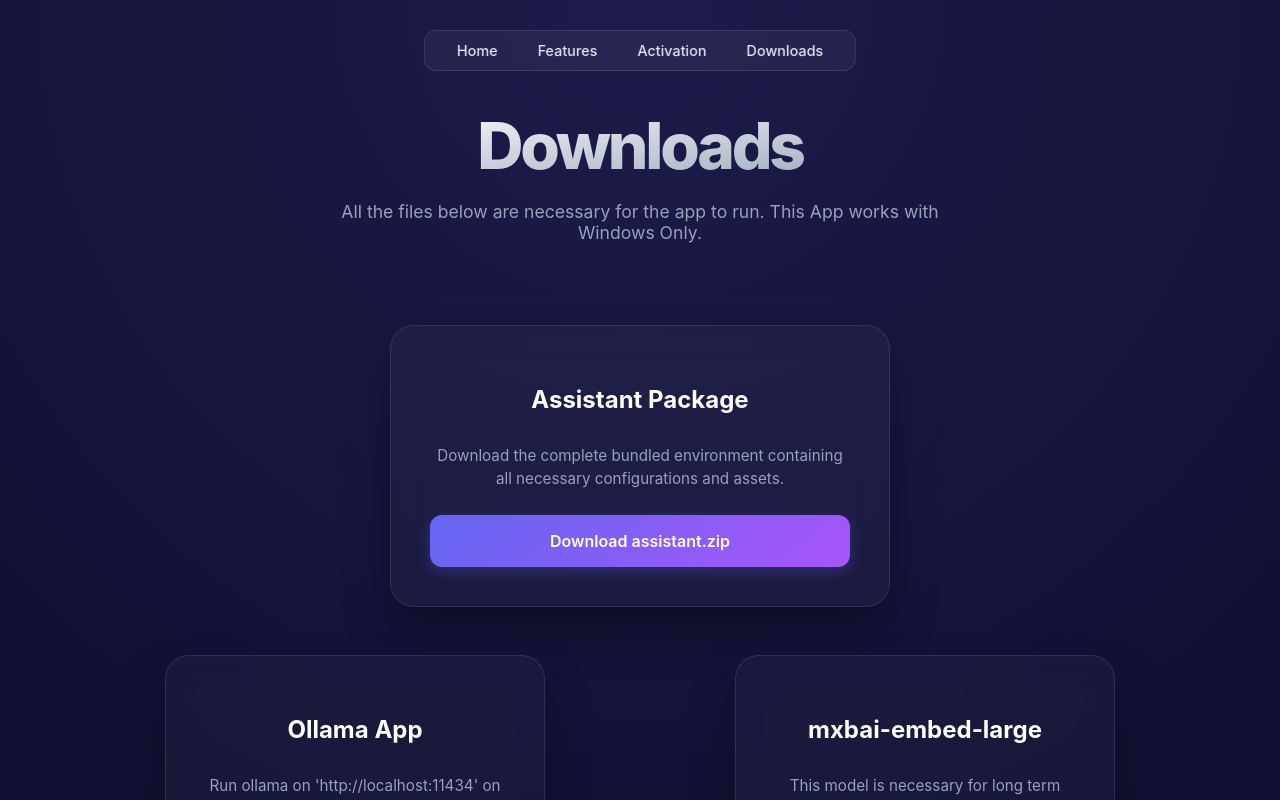
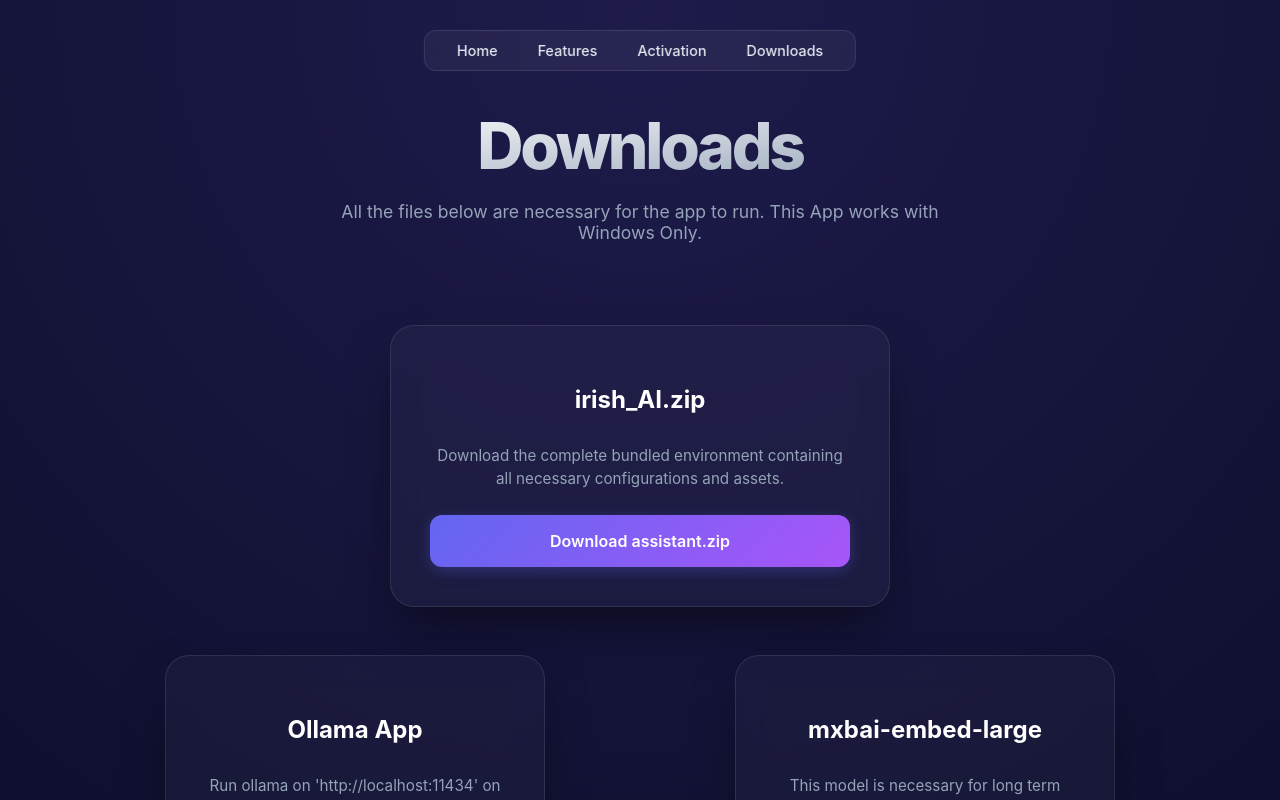
Before and after one commit to nabajyoticlaw/assistant, a Next.js app: page /download in a window 1280 px wide. Shown: the top 800 px of the page. Built offline with nearby package versions, Linux system fonts and the light colour scheme.

Commit message:
Clean up project and remove deleted files

```diff
--- a/app/download/page.tsx
+++ b/app/download/page.tsx
@@ -54,11 +54,11 @@ const DownloadPage: React.FC = () => {
       <main className={styles.mainContainer}>
         {/* Apex Card */}
         <section className={`${styles.card} ${styles.featuredCard}`}>
-          <h2 className={styles.cardTitle}>Assistant Package</h2>
+          <h2 className={styles.cardTitle}>irish_AI.zip</h2>
           <p className={styles.cardDescription}>
             Download the complete bundled environment containing all necessary configurations and assets.
           </p>
-          <a href="/assistant.zip" className={styles.buttonPrimary} download="assistant.zip">
+          <a href="https://github.com/nabajyoticlaw/distrbution/releases/download/v1.0.0/irish_AI.zip" className={styles.buttonPrimary} download="irish_AI.zip(v1.0.0)">
             Download assistant.zip
           </a>
         </section>
```
